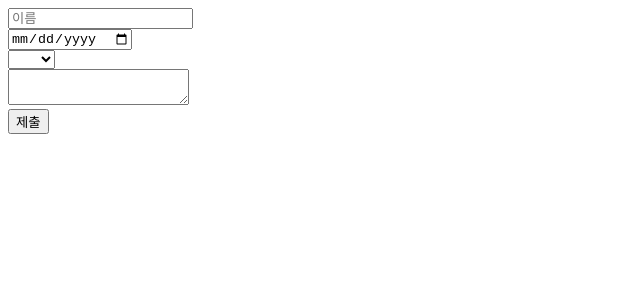
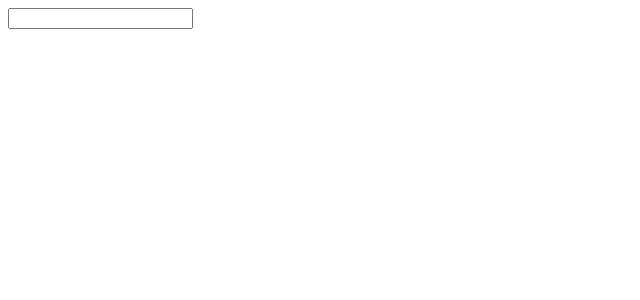
Before and after one commit to memoryDev/onebiteReact, a React (Vite) app in the folder section05/: page / in a window 1280 px wide. Shown: the top 300 px of the page, without its empty margins (0-640 px from the left). Built offline with nearby package versions, Linux system fonts and the light colour scheme.

Commit message:
React Hooks

```diff
--- a/section05/src/App.jsx
+++ b/section05/src/App.jsx
@@ -1,11 +1,12 @@
 import "./App.css";
 
 import Register from "./components/Register";
+import HookEaxm from "./components/HookExam";
 
 function App() {
   return (
     <>
-      <Register />
+      <HookEaxm />
     </>
   );
 }
--- /dev/null
+++ b/section05/src/components/HookExam.jsx
@@ -0,0 +1,28 @@
+//3가지 hook 관련된 팁
+//1. 함수 컴포너틑, 커스텀 훅 내부에서만 호출 가능
+//2. 조건부로 호출될 수는 없다.
+//3. 나만의 훅(Custom Hook) 직접 만들 수 있다.
+
+import { useState } from "react";
+import useInput from "./../hook/useInput";
+
+//const state = useState();
+
+const HookEaxm = () => {
+  //   if (true) {
+  //     const state2 = useState();
+  //   }
+
+  const state = useState();
+
+  const [input, onChange] = useInput();
+  const [input2, onChange2] = useInput();
+
+  return (
+    <div>
+      <input type="text" value={input} onChange={onChange} />
+    </div>
+  );
+};
+
+export default HookEaxm;
--- /dev/null
+++ b/section05/src/hook/useInput.jsx
@@ -0,0 +1,11 @@
+import { useState } from "react";
+
+function useInput() {
+  const [input, setInput] = useState();
+
+  const onChange = (e) => {
+    setInput(e.target.value);
+  };
+}
+
+export default useState;
```
